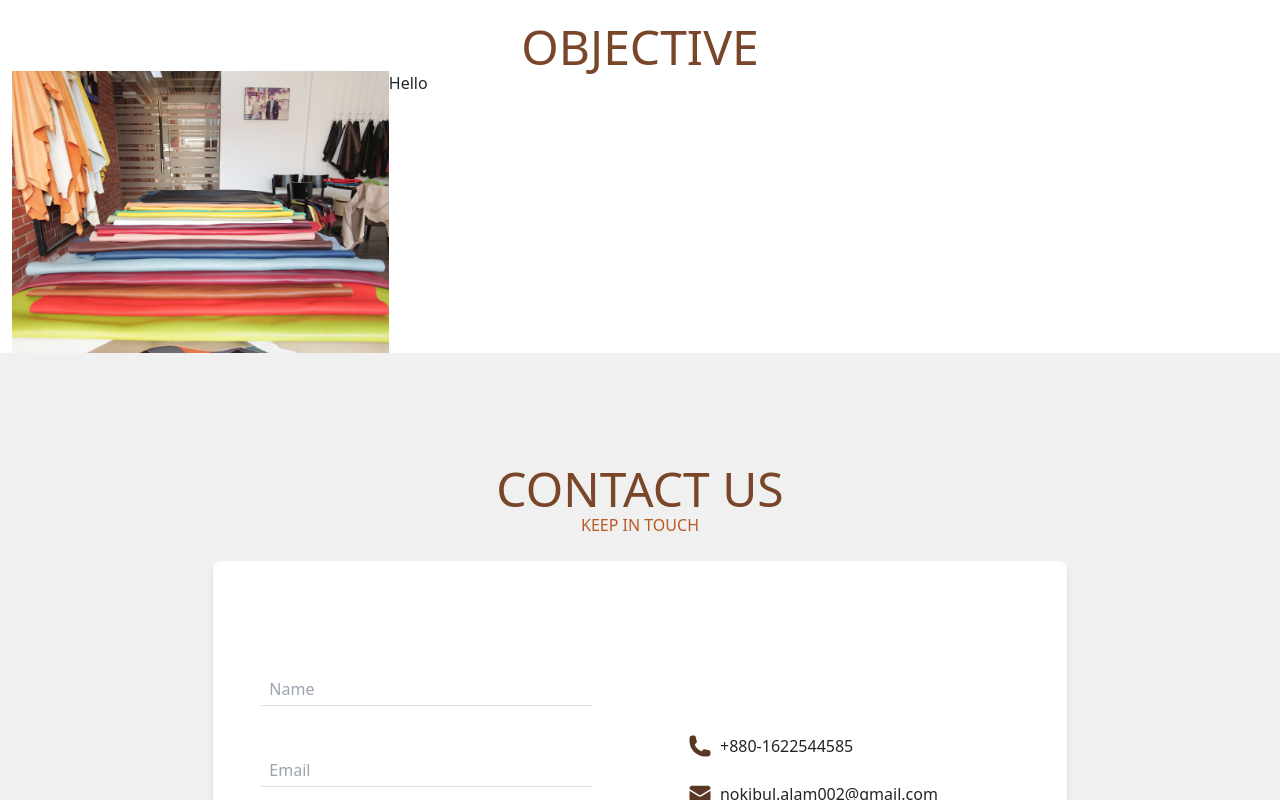
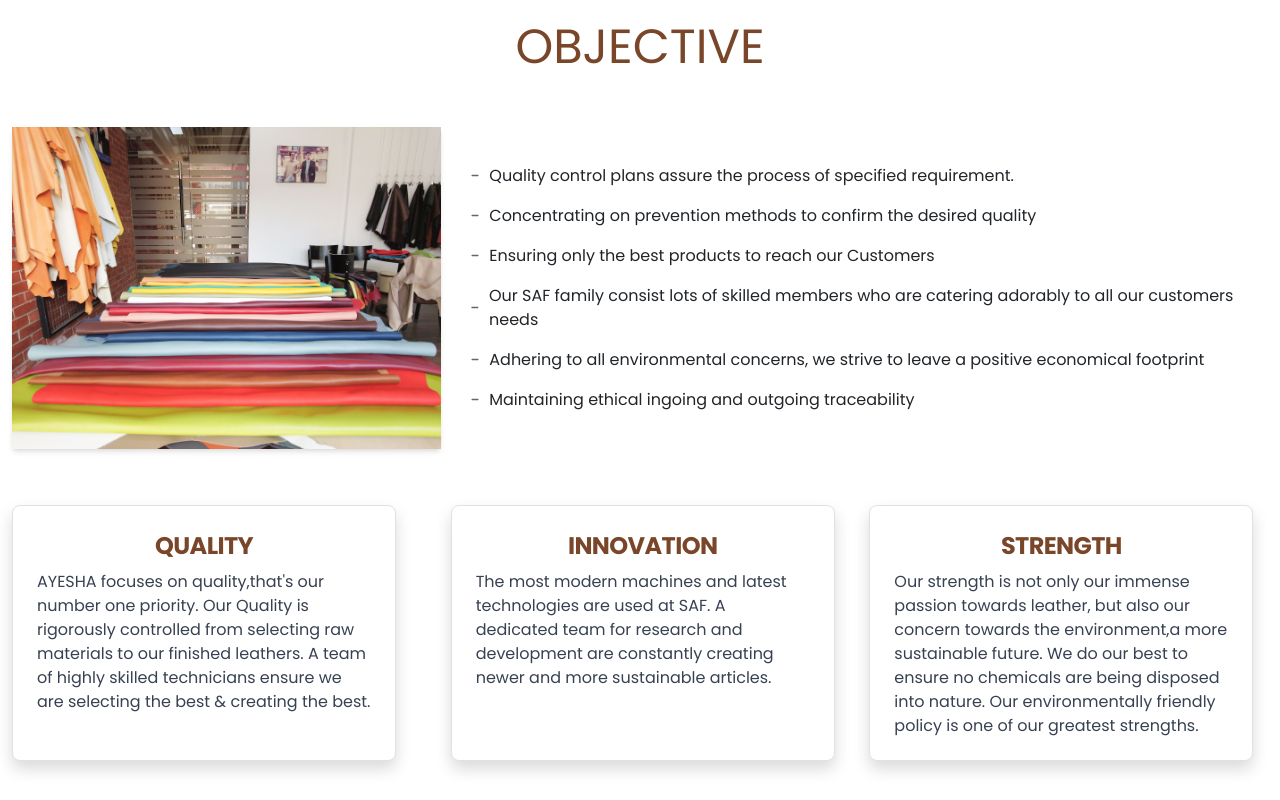
Before and after one commit to NokibulAlam/react-exim, a React (Create React App) app: page / in a window 1280 px wide. Shown: the part 3540-4340 px from the top of the page. Built offline with nearby package versions, Linux system fonts and the light colour scheme.

Commit message:
Landing page design complete

```diff
--- a/src/App.css
+++ b/src/App.css
@@ -1,4 +1,7 @@
+@import url('https://fonts.googleapis.com/css2?family=Poppins:wght@100;200;300;400;500;600;700;800;900&display=swap');
+
 *{
+    font-family: 'Poppins', sans-serif;
     margin: 0;
     padding: 0;
 }
--- a/src/components/Core/Objective.js
+++ b/src/components/Core/Objective.js
@@ -1,28 +1,81 @@
 import React from 'react';
 
+//component
+import QualityCard from '../extra/QualityCard';
 
 //photo
 import objetive from "../../images/objective.jpg";
 
 const Objective = () => {
   return (
-    <div className='container'>
+    <div className='container pb-10'>
 
         <div>
             <p className=" text-[#7a462a] text-3xl sm:text-5xl text-center mt-14 uppercase">objective</p>
         </div>
 
-        <div className='flex'>
+        <div className='md:flex items-center justify-center space-x-7 my-14'>
 
-            <div className='w-[30%]'>
-                <img src={objetive} alt="BG" className='w-full'/>
+            <div className='md:w-[35%]'>
+                <img src={objetive} alt="BG" className='w-full shadow-md'/>
             </div>
 
-            <div>
-                <p>Hello</p>
+            <div className='flex-col space-y-4 sm:mt-4 md:mt-0'>
+
+                <div className='flex items-center space-x-2'>
+                    {/* <p className='w-3 h-1 bg-black'></p> */}
+                    <svg width="12" height="3" viewBox="0 0 9 3" fill="none" xmlns="http://www.w3.org/2000/svg">
+                    <path d="M1.66634 2.20817C1.46565 2.20817 1.2973 2.14017 1.1613 2.00417C1.02577 1.86864 0.958008 1.70053 0.958008 1.49984C0.958008 1.29914 1.02577 1.1308 1.1613 0.994795C1.2973 0.859268 1.46565 0.791504 1.66634 0.791504H7.33301C7.5337 0.791504 7.70181 0.859268 7.83734 0.994795C7.97334 1.1308 8.04134 1.29914 8.04134 1.49984C8.04134 1.70053 7.97334 1.86864 7.83734 2.00417C7.70181 2.14017 7.5337 2.20817 7.33301 2.20817H1.66634Z" fill="#666666"/>
+                    </svg>
+                    <p>Quality control plans assure the process of specified requirement.</p>
+                </div>
+
+                <div className='flex items-center space-x-2'>
+                    {/* <p className='w-3 h-1 bg-black'></p> */}
+                    <svg width="12" height="3" viewBox="0 0 9 3" fill="none" xmlns="http://www.w3.org/2000/svg">
+                    <path d="M1.66634 2.20817C1.46565 2.20817 1.2973 2.14017 1.1613 2.00417C1.02577 1.86864 0.958008 1.70053 0.958008 1.49984C0.958008 1.29914 1.02577 1.1308 1.1613 0.994795C1.2973 0.859268 1.46565 0.791504 1.66634 0.791504H7.33301C7.5337 0.791504 7.70181 0.859268 7.83734 0.994795C7.97334 1.1308 8.04134 1.29914 8.04134 1.49984C8.04134 1.70053 7.97334 1.86864 7.83734 2.00417C7.70181 2.14017 7.5337 2.20817 7.33301 2.20817H1.66634Z" fill="#666666"/>
+                    </svg>
+                    <p>Concentrating on prevention methods to confirm the desired quality</p>
+                </div>
+
+                <div className='flex items-center space-x-2'>
+                    {/* <p className='w-3 h-1 bg-black'></p> */}
+                    <svg width="12" height="3" viewBox="0 0 9 3" fill="none" xmlns="http://www.w3.org/2000/svg">
+                    <path d="M1.66634 2.20817C1.46565 2.20817 1.2973 2.14017 1.1613 2.00417C1.02577 1.86864 0.958008 1.70053 0.958008 1.49984C0.958008 1.29914 1.02577 1.1308 1.1613 0.994795C1.2973 0.859268 1.46565 0.791504 1.66634 0.791504H7.33301C7.5337 0.791504 7.70181 0.859268 7.83734 0.994795C7.97334 1.1308 8.04134 1.29914 8.04134 1.49984C8.04134 1.70053 7.97334 1.86864 7.83734 2.00417C7.70181 2.14017 7.5337 2.20817 7.33301 2.20817H1.66634Z" fill="#666666"/>
+                    </svg>
+                    <p>Ensuring only the best products to reach our Customers</p>
+                </div>
+
+                <div className='flex items-center space-x-2'>
+                    {/* <p className='w-3 h-1 bg-black'></p> */}
+                    <svg width="12" height="3" viewBox="0 0 9 3" fill="none" xmlns="http://www.w3.org/2000/svg">
+                    <path d="M1.66634 2.20817C1.46565 2.20817 1.2973 2.14017 1.1613 2.00417C1.02577 1.86864 0.958008 1.70053 0.958008 1.49984C0.958008 1.29914 1.02577 1.1308 1.1613 0.994795C1.2973 0.859268 1.46565 0.791504 1.66634 0.791504H7.33301C7.5337 0.791504 7.70181 0.859268 7.83734 0.994795C7.97334 1.1308 8.04134 1.29914 8.04134 1.49984C8.04134 1.70053 7.97334 1.86864 7.83734 2.00417C7.70181 2.14017 7.5337 2.20817 7.33301 2.20817H1.66634Z" fill="#666666"/>
+                    </svg>
+                    <p>Our SAF family consist lots of skilled members who are catering adorably to all our customers needs</p>
+                </div>
+
+                <div className='flex items-center space-x-2'>
+                    {/* <p className='w-3 h-1 bg-black'></p> */}
+                    <svg width="12" height="3" viewBox="0 0 9 3" fill="none" xmlns="http://www.w3.org/2000/svg">
+                    <path d="M1.66634 2.20817C1.46565 2.20817 1.2973 2.14017 1.1613 2.00417C1.02577 1.86864 0.958008 1.70053 0.958008 1.49984C0.958008 1.29914 1.02577 1.1308 1.1613 0.994795C1.2973 0.859268 1.46565 0.791504 1.66634 0.791504H7.33301C7.5337 0.791504 7.70181 0.859268 7.83734 0.994795C7.97334 1.1308 8.04134 1.29914 8.04134 1.49984C8.04134 1.70053 7.97334 1.86864 7.83734 2.00417C7.70181 2.14017 7.5337 2.20817 7.33301 2.20817H1.66634Z" fill="#666666"/>
+                    </svg>
+                    <p>Adhering to all environmental concerns, we strive to leave a positive economical footprint</p>
+                </div>
+
+                <div className='flex items-center space-x-2'>
+                    {/* <p className='w-3 h-1 bg-black'></p> */}
+                    <svg width="12" height="3" viewBox="0 0 9 3" fill="none" xmlns="http://www.w3.org/2000/svg">
+                    <path d="M1.66634 2.20817C1.46565 2.20817 1.2973 2.14017 1.1613 2.00417C1.02577 1.86864 0.958008 1.70053 0.958008 1.49984C0.958008 1.29914 1.02577 1.1308 1.1613 0.994795C1.2973 0.859268 1.46565 0.791504 1.66634 0.791504H7.33301C7.5337 0.791504 7.70181 0.859268 7.83734 0.994795C7.97334 1.1308 8.04134 1.29914 8.04134 1.49984C8.04134 1.70053 7.97334 1.86864 7.83734 2.00417C7.70181 2.14017 7.5337 2.20817 7.33301 2.20817H1.66634Z" fill="#666666"/>
+                    </svg>
+                    <p>Maintaining ethical ingoing and outgoing traceability</p>
+                </div>
+
             </div>
 
         </div>
+
+        <QualityCard />
+
     </div>
   )
 }
--- /dev/null
+++ b/src/components/extra/QualityCard.js
@@ -0,0 +1,30 @@
+import React from 'react';
+
+const QualityCard = () => {
+  return (
+    <div className='grid grid-cols-1 space-y-5 md:grid-cols-3 md:space-y-0 md:space-x-5'>
+        <div>
+            <div className="block max-w-sm h-64 p-6 bg-white border border-gray-200 rounded-lg shadow">
+                <h5 className="mb-2 text-2xl font-bold tracking-tight text-[#7a462a] text-center">QUALITY</h5>
+                <p className="font-normal text-gray-700">AYESHA focuses on quality,that's our number one priority. Our Quality is rigorously controlled from selecting raw materials to our finished leathers. A team of highly skilled technicians ensure we are selecting the best & creating the best.</p>
+            </div>
+        </div>
+
+        <div>
+            <div className="block max-w-sm h-64 p-6 bg-white border border-gray-200 rounded-lg shadow">
+                <h5 className="mb-2 text-2xl font-bold tracking-tight text-[#7a462a] text-center">INNOVATION</h5>
+                <p className="font-normal text-gray-700 ">The most modern machines and latest technologies are used at SAF. A dedicated team for research and development are constantly creating newer and more sustainable articles.</p>
+            </div>
+        </div>
+
+        <div>
+            <div className="block max-w-sm h-64 p-6 bg-white border border-gray-200 rounded-lg shadow">
+                <h5 className="mb-2 text-2xl font-bold tracking-tight text-[#7a462a] text-center">STRENGTH</h5>
+                <p className="font-normal text-gray-700 ">Our strength is not only our immense passion towards leather, but also our concern towards the environment,a more sustainable future. We do our best to ensure no chemicals are being disposed into nature. Our environmentally friendly policy is one of our greatest strengths.</p>
+            </div>
+        </div>
+    </div>
+  )
+}
+
+export default QualityCard;
```
